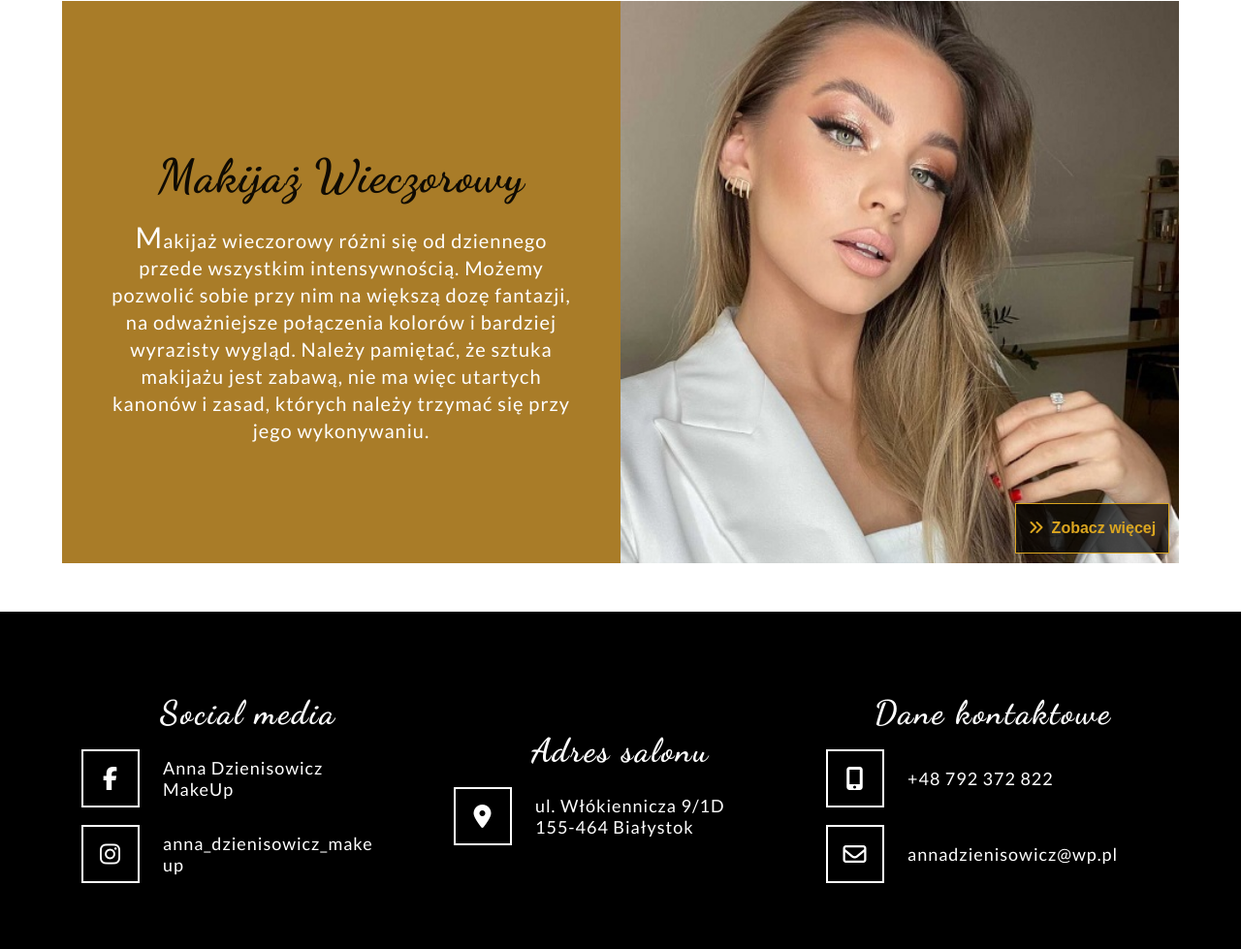
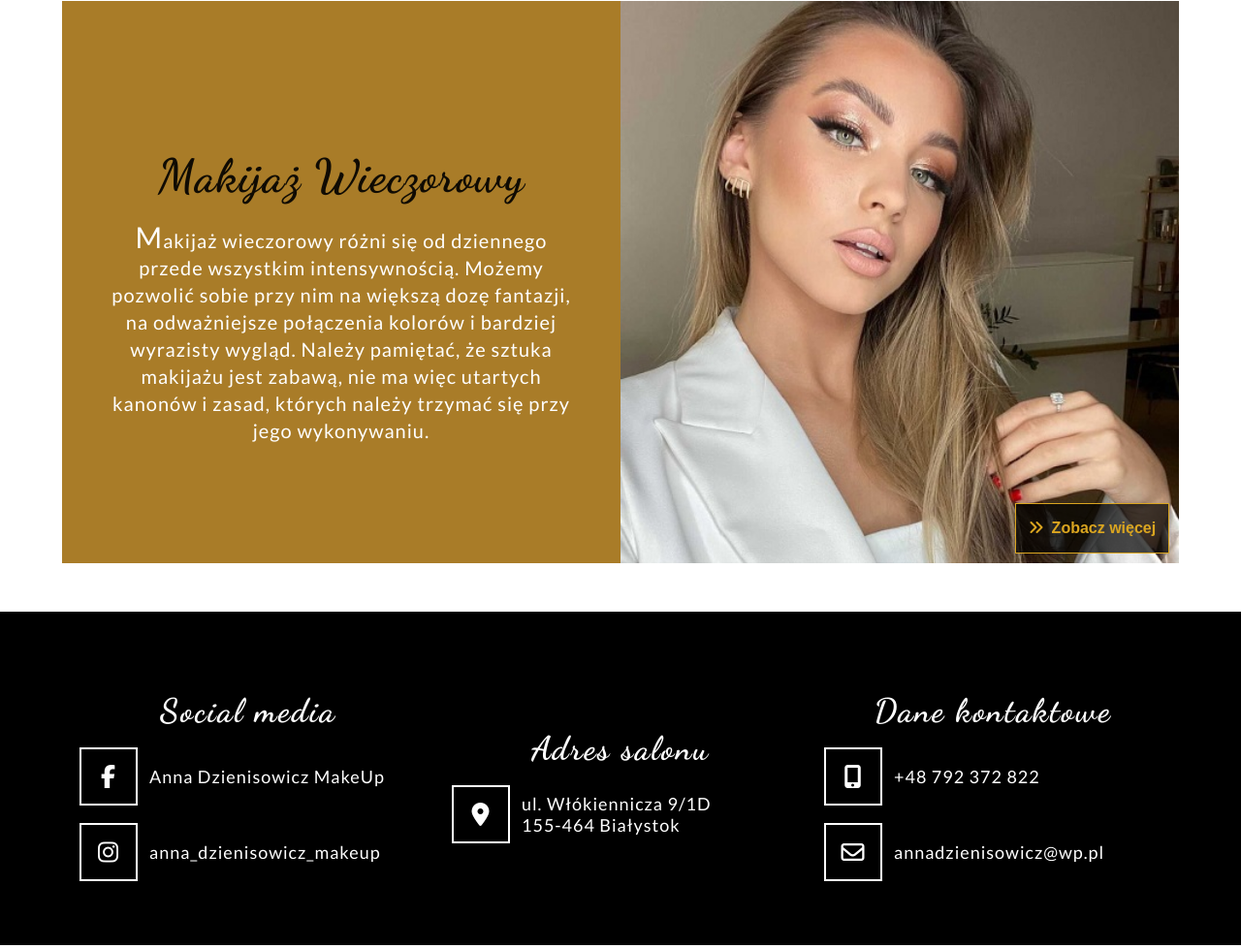
Before and after one commit to marek2509/FE-AD, a plain HTML site: page index.html in a window 1280 px wide. Shown: the part 4018-4997 px from the top of the page at 97% size. Drawn offline with nearby package versions, Linux system fonts and the light colour scheme.

Commit message:
Change padding and width CONTACT section

```diff
--- a/js/slider.js
+++ b/js/slider.js
@@ -3,7 +3,7 @@ const leftBtn = document.querySelector(".btn-left");
 const rightBtn = document.querySelector(".btn-right");
 const carouselImages = document.querySelectorAll(".slider-img");
 let carouselWidth = window.innerWidth;
-const carouselSpeed = 3000;
+const carouselSpeed = 5000;
 console.log(carouselImages);
 const btnLookMoreWeeding = document.querySelector("#btnGaleryWeeding");
 const btnLookMoreDaily = document.querySelector("#btnGaleryDaily");
--- a/sass/main.scss
+++ b/sass/main.scss
@@ -653,9 +653,9 @@ nav {
   &__box {
     display: flex;
     flex-direction: column;
-		justify-content: center;
-		align-items: flex-start;
-		padding: 2em;
+    justify-content: space-between;
+    align-items: stretch;
+    padding: 1.8em;
 
     &-header {
       width: 100%;
@@ -669,18 +669,19 @@ nav {
       margin-top: 1em;
     }
     &-item {
-			width: 90%;
+      // width: 100%;
       &-link {
         display: flex;
-				margin-bottom: 1em;
         align-items: center;
         font-size: 1.8rem;
+        margin-bottom: 1em;
         letter-spacing: 1px;
         color: white;
         text-decoration: none;
         transition: color 0.3s;
         cursor: pointer;
-				overflow-wrap:anywhere;
+        overflow-wrap: anywhere;
+        width: 100%;
         i {
           position: relative;
           display: flex;
@@ -691,7 +692,7 @@ nav {
 
           font-size: 2.4rem;
           border: 2px solid;
-					margin-right: 1em;
+          margin-right: .5em;
           overflow: hidden;
           z-index: 0;
           transition: color 0.4s cubic-bezier(0.25, 0.46, 0.45, 0.94);
@@ -728,7 +729,6 @@ nav {
     }
   }
 }
-
 
 ////////////////////
 /// MEDIA
```
Also changed, not shown: css/main.css, 1 other file. Lines whose indentation alone changed are shown as unchanged.
